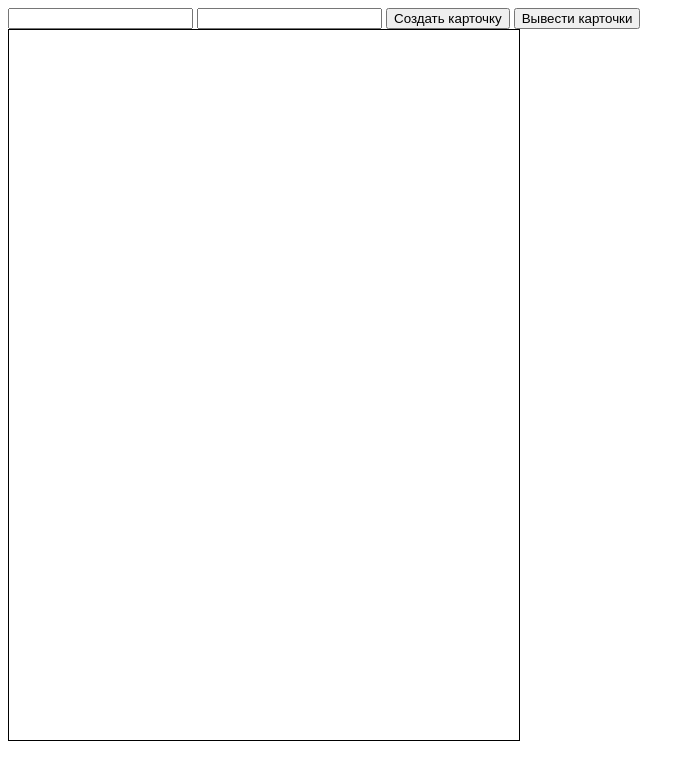
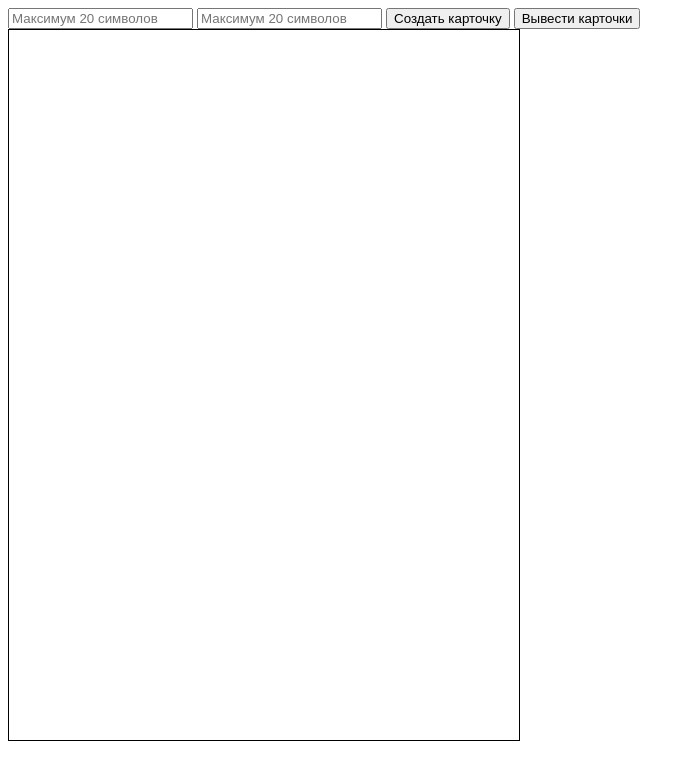
Before and after one commit to anna07tsariuk07/Lesson.js, a plain HTML site: page lesson 27/index.html in a window 1280 px wide. Shown: the whole page, without its empty margins (0-695 px from the left). Drawn offline with Linux system fonts and the light colour scheme.

Commit message:
HomeCommit

```diff
--- a/lesson 27/index.html
+++ b/lesson 27/index.html
@@ -8,8 +8,8 @@
     <link rel="stylesheet" href="style.css">
 </head>
 <body>
-    <input type="text" class="card_title">
-    <input type="text" class="card_text">
+    <input type="text" maxlength="20" placeholder="Максимум 20 символов" class="card_title">
+    <input type="text" maxlength="20" placeholder="Максимум 20 символов" class="card_text">
 
     <button class="btn_create">Создать карточку </button>
     <button class="btn_add_card">Вывести карточки</button>
```
Also changed, not shown: lesson 27/main.js (line endings or trailing spaces).
